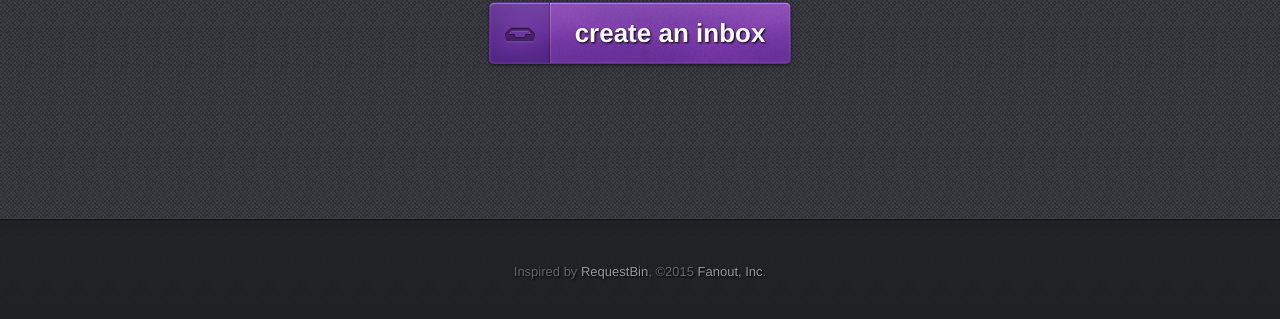
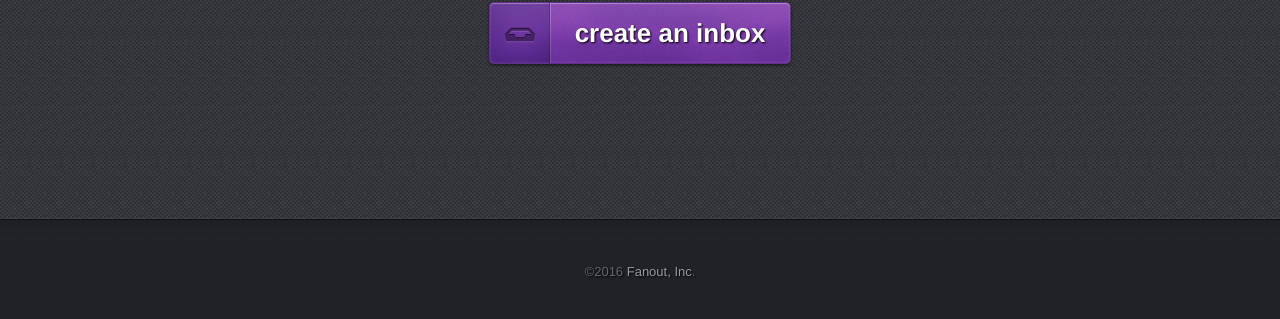
Before and after one commit to fanout/webhookinbox, a Django app: template website/templates/website/home.html in a window 1280 px wide. Shown: the part 481-800 px from the top of the page. Run offline with Django 3.2, Linux system fonts and the light colour scheme; the template is opened without the code that fills it, so the values that code supplies are empty; some libraries are stand-ins or nearby versions.

Commit message:
update copyright year

```diff
--- a/website/docs/_themes/webhookinbox/layout.html
+++ b/website/docs/_themes/webhookinbox/layout.html
@@ -36,7 +36,7 @@
     <div class="footer container fixed-height realfooter">
         <div class="row">
             <div class="message">
-                &copy;2015 <a href="http://fanout.io/">Fanout, Inc</a>.
+                &copy;2016 <a href="http://fanout.io/">Fanout, Inc</a>.
                 Created using <a href="http://sphinx-doc.org/">Sphinx</a>.
             </div>
         </div>
--- a/website/docs/conf.py
+++ b/website/docs/conf.py
@@ -38,7 +38,7 @@ master_doc = 'index'
 
 # General information about the project.
 project = u'WebhookInbox'
-copyright = u'2015 Fanout, Inc'
+copyright = u'2016 Fanout, Inc'
 
 # The version info for the project you're documenting, acts as replacement for
 # |version| and |release|, also used in various other places throughout the
--- a/website/templates/website/base.html
+++ b/website/templates/website/base.html
@@ -25,7 +25,7 @@
 <div class="footer container fixed-height">
     <div class="row">
         <div class="message">
-            Inspired by <a href="http://requestb.in/">RequestBin</a>, &copy;2015 <a href="http://fanout.io/">Fanout, Inc</a>.
+            &copy;2016 <a href="http://fanout.io/">Fanout, Inc</a>.
         </div>
     </div>
 </div>
```
